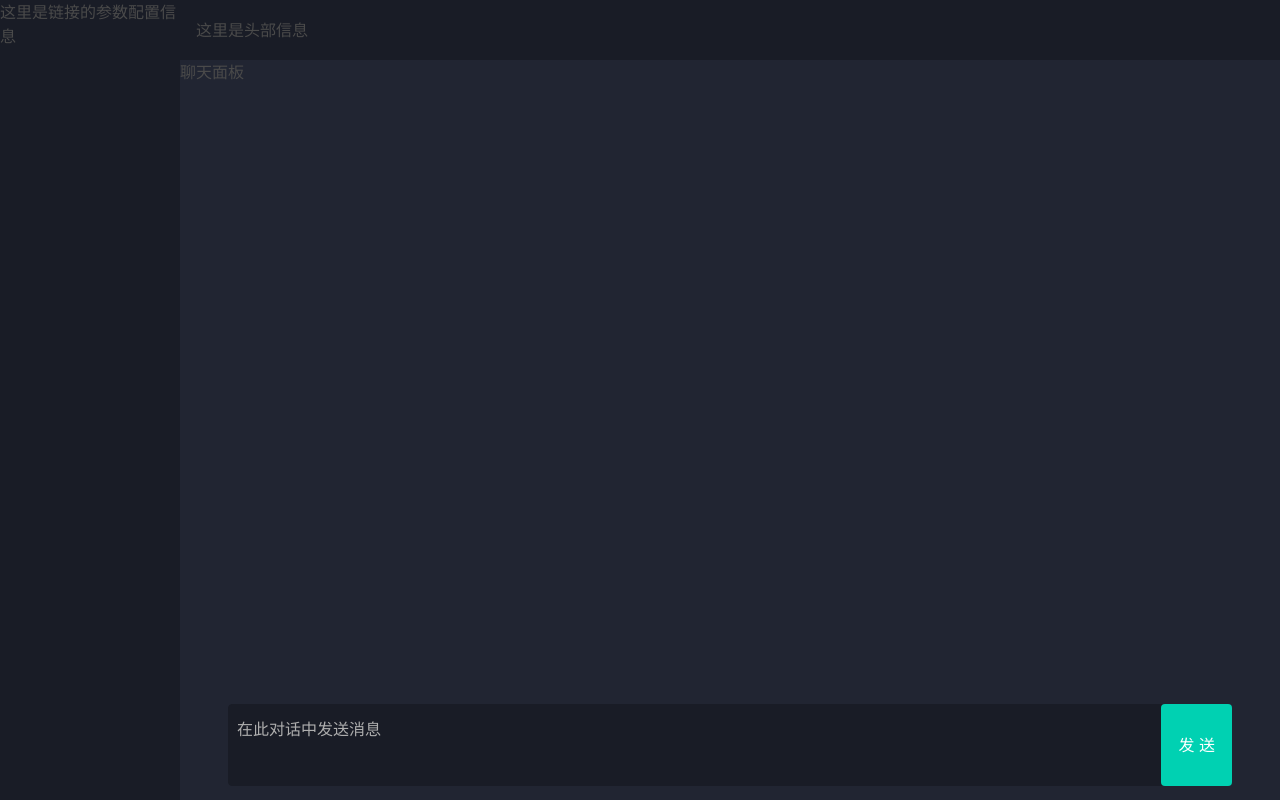
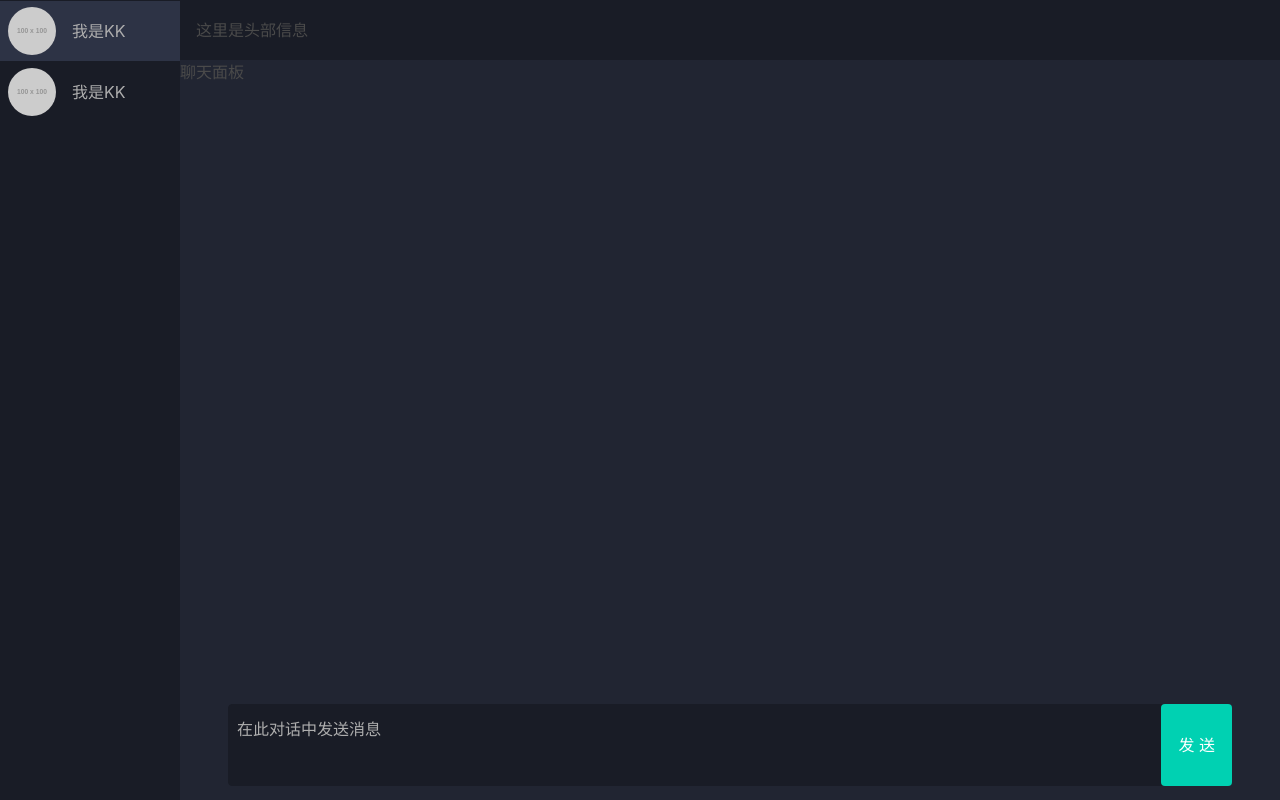
Before and after one commit to chenfeng107/alibaba, a Vue app in the folder tethys-web/: page / in a window 1280 px wide. Built offline with nearby package versions, Linux system fonts and the light colour scheme.

Commit message:
完善会话列表布局

```diff
--- a/tethys-web/src/App.vue
+++ b/tethys-web/src/App.vue
@@ -2,7 +2,9 @@
   <div class="chat-container">
     <div class="chat-inner">
       <div class="chat-top px-4">这里是头部信息</div>
-      <div class="chat-left">这里是链接的参数配置信息</div>
+      <div class="chat-left">
+        <chat-session-list></chat-session-list>
+      </div>
       <div class="chat-right">
         <div class="chat-msg-body">聊天面板</div>
         <div class="chat-action px-6">
@@ -16,10 +18,11 @@
 <script lang="ts">
 import { defineComponent } from "vue";
 import ChatAction from "./components/ChatAction.vue";
+import ChatSessionList from "./components/ChatSessionList.vue";
 
 export default defineComponent({
   name: "App",
-  components: { ChatAction },
+  components: { ChatAction, ChatSessionList },
 });
 </script>
 
--- /dev/null
+++ b/tethys-web/src/components/ChatSessionList.vue
@@ -0,0 +1,44 @@
+<template>
+  <div class="session-list">
+    <a class="session-item pl-2 is-active">
+      <figure class="image is-48x48 media-left">
+        <img class="is-rounded" src="https://via.placeholder.com/100?text=KK" />
+      </figure>
+      <div>我是KK</div>
+    </a>
+    <a class="session-item pl-2">
+      <figure class="image is-48x48 media-left">
+        <img class="is-rounded" src="https://via.placeholder.com/100?text=KK" />
+      </figure>
+      <div>我是KK</div>
+    </a>
+  </div>
+</template>
+
+<script lang="ts">
+import { defineComponent } from "vue";
+export default defineComponent({
+  name: "ChatSessionList",
+});
+</script>
+
+<style scoped>
+.session-list {
+  height: 100%;
+  overflow-y: auto;
+}
+
+.session-list .session-item {
+  display: flex;
+  align-items: center;
+  height: 60px;
+  cursor: pointer;
+  margin-top: 1px;
+  color: #aeaeae;
+}
+
+.session-item.is-active,
+.session-item:hover {
+  background: #2d3345;
+}
+</style>
```
